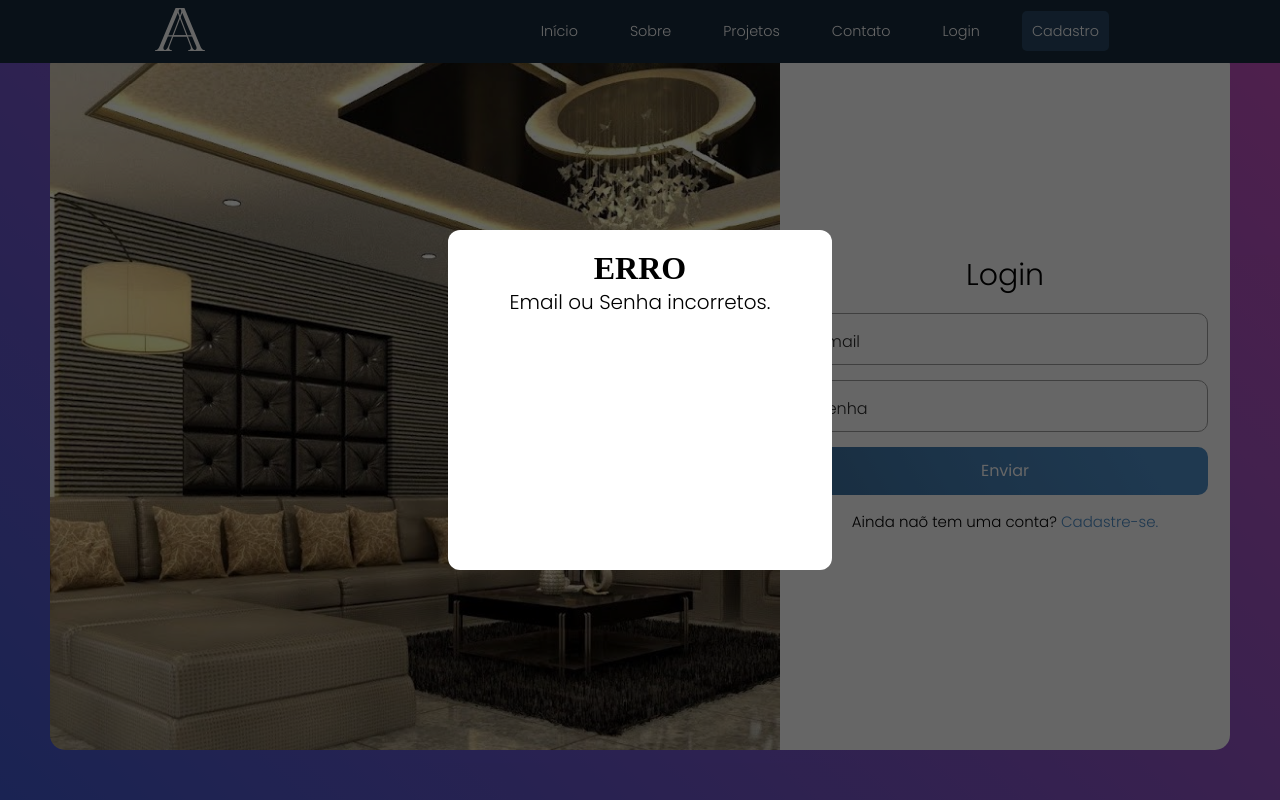
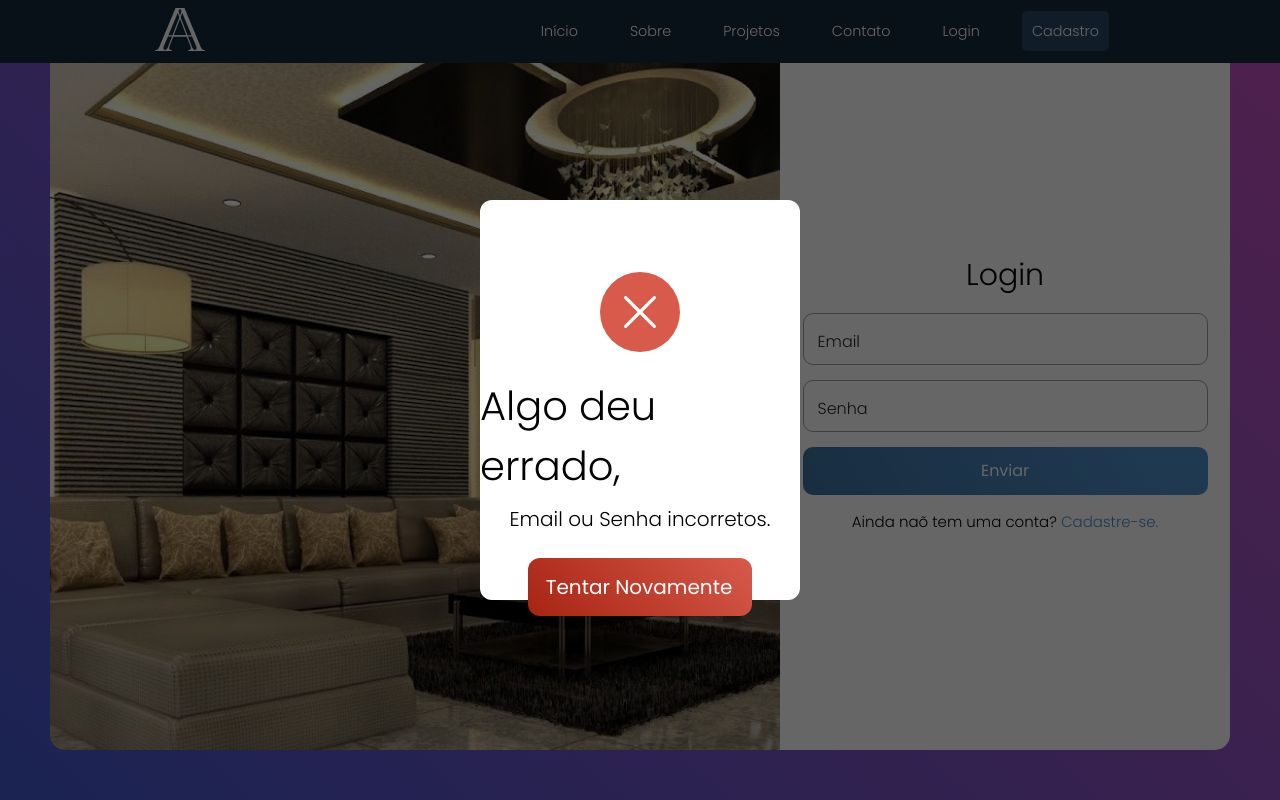
Before and after one commit to FernaandoJr/TCC2022, a PHP site: page /src/login.php in a window 1280 px wide. Run offline with PHP 8.4, Linux system fonts and the light colour scheme; the visitor is signed in with stand-in values (Sample User, id 1).

Commit message:
arrumando popup de cadastro e login
Co-Authored-By: Jesua Isaque <94057518+jesua07@users.noreply.github.com>

```diff
--- a/src/login.php
+++ b/src/login.php
@@ -48,10 +48,10 @@ session_start();
                     <script src="./js/popup.js"></script>
                     <div class="popup" id="popup">
                         <div class="popup-content">
-                            <div class="popup-text">
-                                <h1>ERRO</h1>
-                                <p>Email ou Senha incorretos.</p>
-                            </div>
+                            <img src="./img/icon/error.svg" alt="">
+                            <h2>Algo deu errado,</h2>
+                            <p>Email ou Senha incorretos.</p>
+                            <button class="btn-error" ><a href="./login.php">Tentar Novamente</a></button>
                         </div>
                     </div>
                 <?php
--- a/src/styles/popup.css
+++ b/src/styles/popup.css
@@ -24,76 +24,75 @@
   }
 
   .popup {
+    z-index: 10;
     background: rgba(0, 0, 0, 0.6);
     width: 100%;
     height: 100%;
     position: fixed;
-    z-index: 10;
     top: 0;
     left: 0;
-    display: none;
+    display: flex;
     align-items: center;
     justify-content: center;
   }
-
-
   .popup-content {
     display: flex;
     align-items: center;
     flex-direction: column;
-    width: 30vw;
-    height: 40vh;
-    background: white;
+    background-color: white;
+    width: 25vw;
+    height: 50vh;
     border-radius: 12px;
-    position: absolute;
-    z-index: 7;
-    text-align: center;
-    padding-top: 20px;
-    vertical-align: top;
   }
 
-
-  .popup-content img{
-    height: 70px;
-    padding-bottom: 55px;
-    vertical-align: top;
+  .popup-content h2 {
+    font-size: 40px;
+    margin: 0vh 0vh 1vh 0vh;
+    font-family: "Poppins", sans-serif;
+    font-weight: 300;
   }
 
-
-.popup-content h2{
+  .popup-content p {
+    font-size: 20px;
+    margin: 0 auto;
+    font-weight: 300;
     font-family: "Poppins", sans-serif;
-  text-align: center;
-  font-size: 40px;
-  font-weight: 400;
-  padding-bottom: 10px;
-}
-.popup-content p{
-  font-family: "Poppins", sans-serif;
-  text-align: center;
-  font-size: 20px;
-  font-weight: 300;
-  padding-bottom: 10px;
   }
 
-.btn-ok{
-  width: 85%;
+  .popup-content img {
+    vertical-align: top;
+    display: flex;
+    height: 80px;
+    margin-top: 9vh;
+    margin-bottom: 3vh;
+  }
+
+  .btn-error {
+    width: fit-content;
+    padding: 0.7em 1em;
+    padding-left: 0.9em;
+    margin-top: 3vh;
     background: linear-gradient(
-    60deg,
-    rgba(62, 114, 161, 1) 0%,
-    rgba(69, 128, 181, 1) 38%,
-    rgba(77, 142, 201, 1) 84%
+      45deg,
+      rgba(167, 36, 19, 1) 0%,
+      rgba(215, 90, 74, 1) 100%
     );
-  height: 4vh;
+    height: fit-content;
     border: none;
     font-family: "Poppins", sans-serif;
-  font-size: 16px;
+    font-size: 20px;
     font-weight: 400;
-  border-radius: 10px;
+    border-radius: 12px;
     color: white;
     cursor: pointer;
     transition: all 0.2s ease;
   }
 
-.btn-ok:active{
+  .btn-error:active {
     transform: scale(0.97);
   }
+
+  .btn-error a{
+    text-decoration: none;
+    color: white;
+  }
```
Also changed, not shown: src/cadastro.php (+13 -13 lines). Lines whose indentation alone changed are shown as unchanged.
